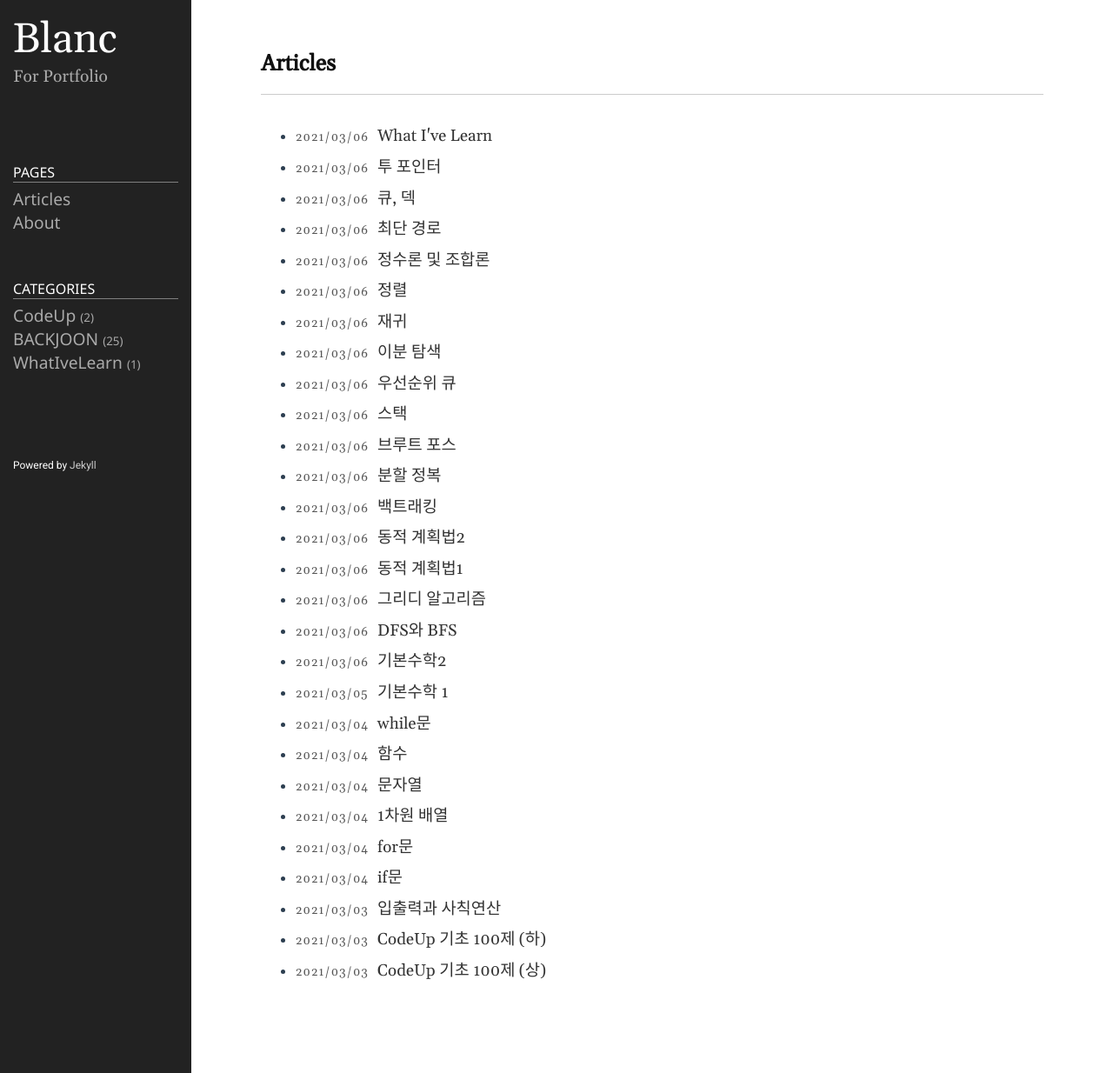
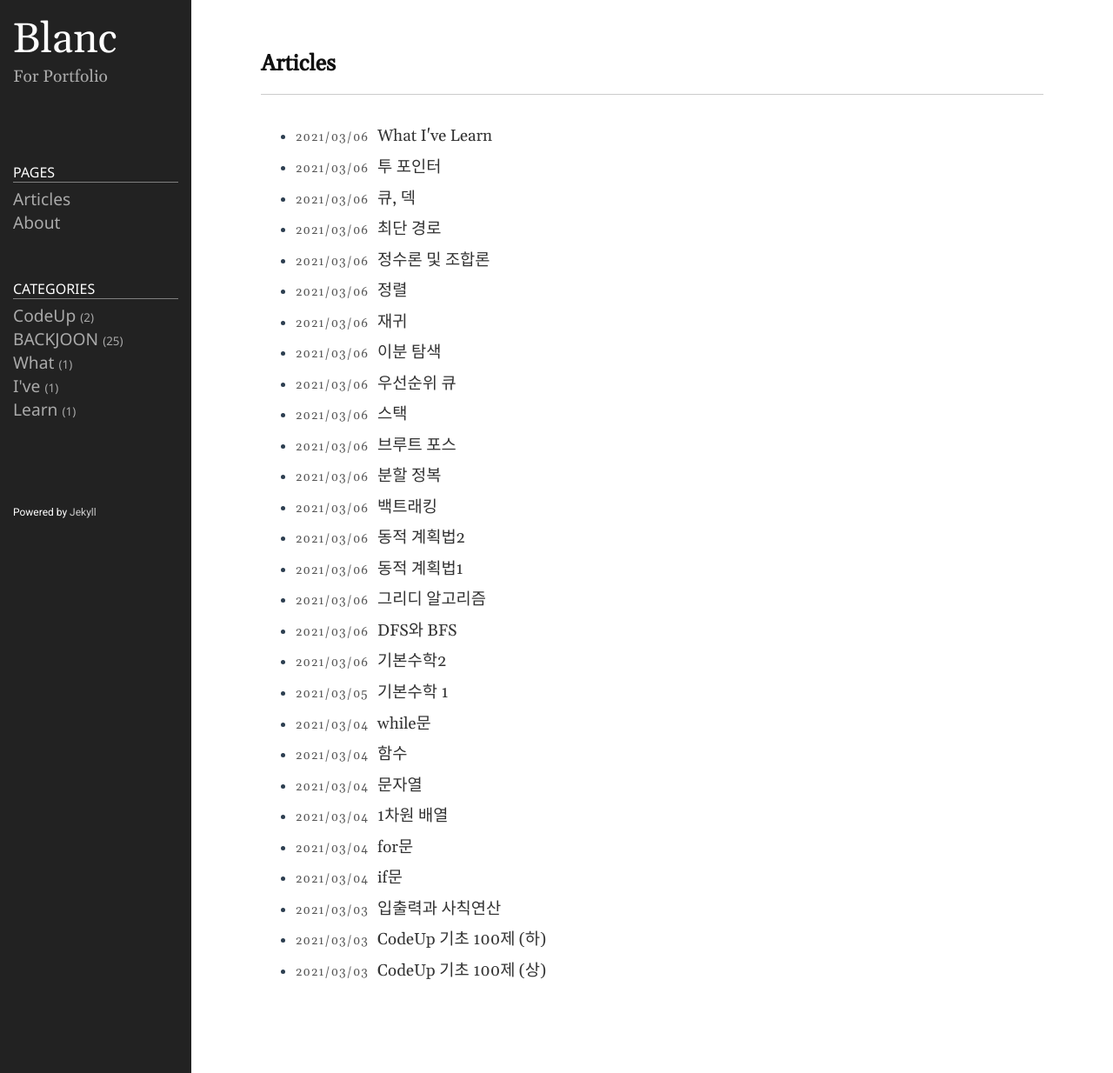
Before and after one commit to 1yoouoo/1yoouoo.gihub.io, a Jekyll site: the page built from index.md, in a window 1280 px wide. Shown: the whole page at 87% size. Built offline with Jekyll 4.4.1, drawn with Linux system fonts in a browser that asks for light colours.

Commit message:
Update 2021-03-06-What I've Learn.md

```diff
--- a/_posts/WHAT I'VE LEARN/2021-03-06-What I've Learn.md
+++ b/_posts/WHAT I'VE LEARN/2021-03-06-What I've Learn.md
@@ -2,7 +2,7 @@
 layout: post
 title:  "What I've Learn"
 date:   2021-03-06 16:08:00 +0900
-categories: WhatIveLearn
+categories: What I've Learn
 ---
 
 Date : 2021-03-06
```
